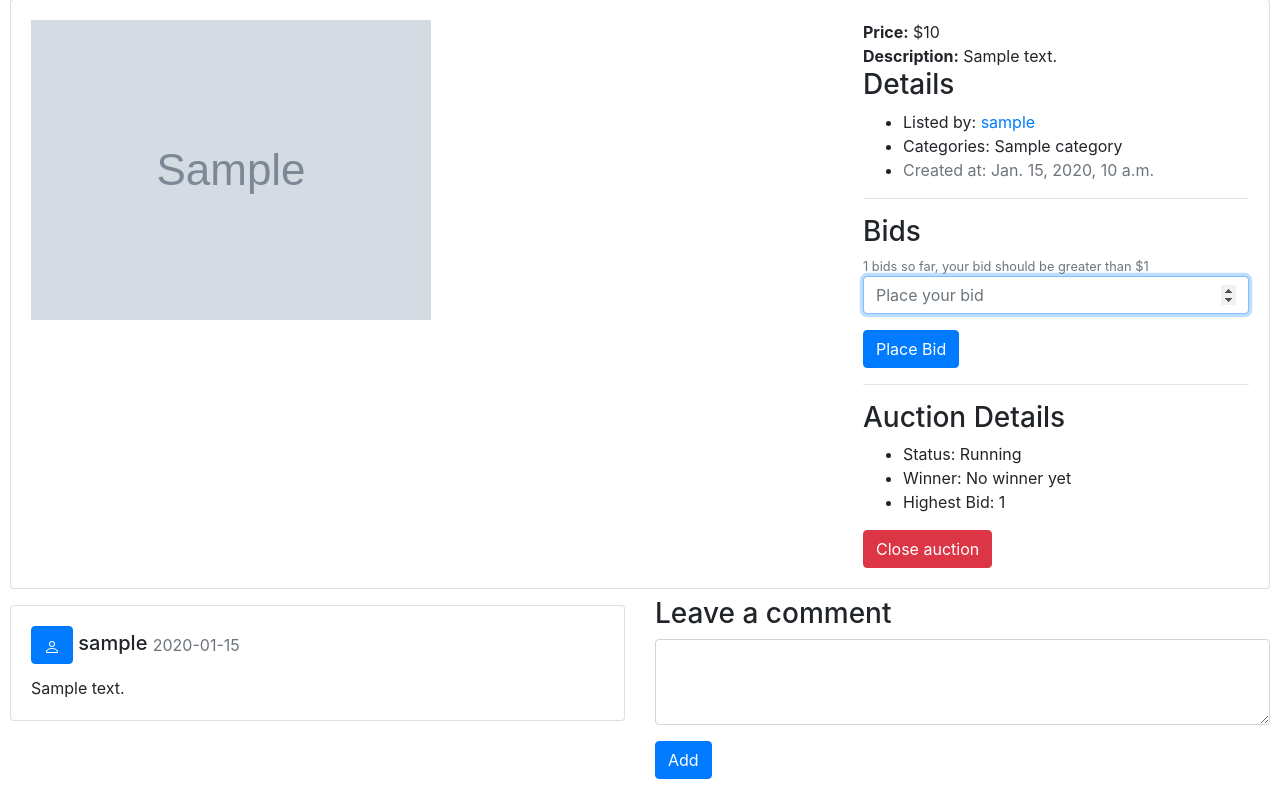
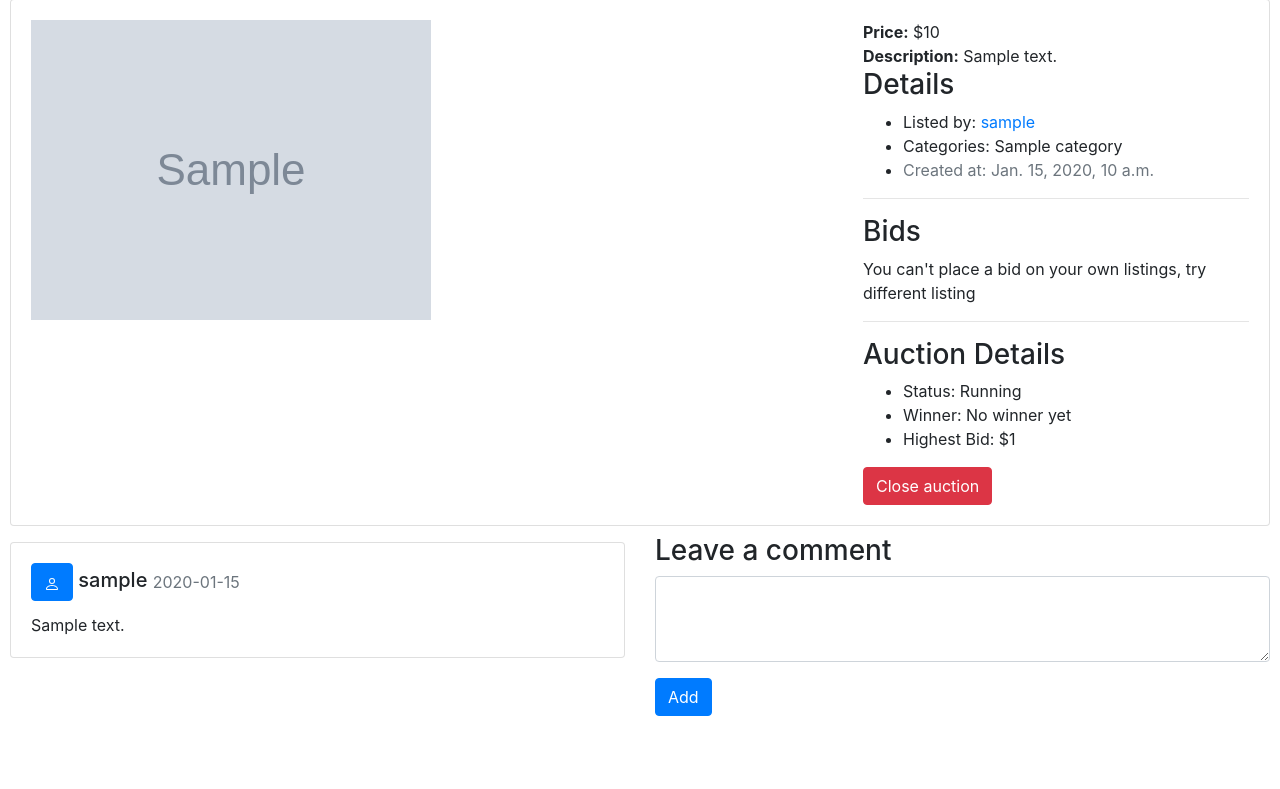
Before and after one commit to mohamedsaad308/commerce, a Django app: page /listing/1 in a window 1280 px wide. Shown: the part 256-1045 px from the top of the page. After the commit the page ends 972 px from the top, so only its background shows below. Run offline with Django 3.2, Linux system fonts and the light colour scheme; a user stored in the database is signed in; tables that the repository leaves empty hold one stand-in row (values such as "Sample post"); grey boxes marked "Sample" are stand-in pictures; some libraries are stand-ins or nearby versions.

Commit message:
hide the add bid part when it's the same user

```diff
--- a/auctions/templates/auctions/listing.html
+++ b/auctions/templates/auctions/listing.html
@@ -11,8 +11,8 @@
   >
     <path
       d="M16 8s-3-5.5-8-5.5S0 8 0 8s3 5.5 8 5.5S16 8 16 8zM1.173 8a13.133 13.133 0 0 1 1.66-2.043C4.12 4.668 5.88 3.5 8 3.5c2.12 0 3.879 1.168 5.168 2.457A13.133 13.133 0 0 1 14.828 8c-.058.087-.122.183-.195.288-.335.48-.83 1.12-1.465 1.755C11.879 11.332 10.119 12.5 8 12.5c-2.12 0-3.879-1.168-5.168-2.457A13.134 13.134 0 0 1 1.172 8z"
-    ></path>
-    <path d="M8 5.5a2.5 2.5 0 1 0 0 5 2.5 2.5 0 0 0 0-5zM4.5 8a3.5 3.5 0 1 1 7 0 3.5 3.5 0 0 1-7 0z"></path>
+    />
+    <path d="M8 5.5a2.5 2.5 0 1 0 0 5 2.5 2.5 0 0 0 0-5zM4.5 8a3.5 3.5 0 1 1 7 0 3.5 3.5 0 0 1-7 0z" />
   </svg>
   Watchlist
 </a>
@@ -32,11 +32,12 @@
       </div>
 
       <div class="col-md-4">
+        <div class="product-details">
           <b>Price:</b>
-        ${{listing.price}}
+          ${{ listing.price }}
           <br />
           <b>Description:</b>
-        {{listing.description}}
+          {{ listing.description }}
           <br />
           <h3>Details</h3>
           <ul>
@@ -48,18 +49,22 @@
             <li><p class="text-muted">Created at: {{listing.created_at}}</p></li>
           </ul>
           <hr />
+        </div>
+        <div class="add-bid">
           {% if listing.active %}
           <h3>Bids</h3>
-        {% if listing.listing_bids.count %}
+          {% if listing.user == request.user %}
+          <p>You can't place a bid on your own listings, try different listing</p>
+          {% else %}
+          <form action="{% url 'create-bid' listing.id %}" method="post">
+            {% csrf_token %} {% if listing.listing_bids.count %}
             <small class="form-text text-muted"
-          >{{ listing.listing_bids.count }} bids so far, your bid should be greater than ${{ last_bid_value }}</small
+              >{{ listing.listing_bids.count }} bids so far, your bid should be greater than ${{ last_bid_value
+              }}</small
             >
             {% else %}
             <small class="form-text text-muted">No bids so far, your bid should be at least ${{ listing.price }}</small>
             {% endif %}
-
-        <form action="{% url 'create-bid' listing.id %}" method="post">
-          {% csrf_token %}
             <div class="form-group">
               <input
                 autofocus=""
@@ -76,13 +81,16 @@
             </div>
             <input class="btn btn-primary" type="submit" value="Place Bid" />
           </form>
+          {% endif %}
           <hr />
+        </div>
+
         <div class="auction">
           <h3>Auction Details</h3>
           <ul>
             <li>Status: Running</li>
             <li>Winner: No winner yet</li>
-            <li>Highest Bid: {{ last_bid_value }}</li>
+            <li>Highest Bid: ${{ last_bid_value }}</li>
           </ul>
           {% if listing.user == request.user %}
           <a href="{% url 'close-auction' listing.id %}" class="btn btn-danger">Close auction</a>
@@ -95,7 +103,7 @@
           <ul>
             <li>Status: Closed</li>
             <li>Winner: {{ winner }}</li>
-            <li>Highest Bid: {{ last_bid_value }}</li>
+            <li>Highest Bid: ${{ last_bid_value }}</li>
           </ul>
         </div>
         {% endif %}
@@ -122,7 +130,7 @@
               >
                 <path
                   d="M8 8a3 3 0 1 0 0-6 3 3 0 0 0 0 6zm2-3a2 2 0 1 1-4 0 2 2 0 0 1 4 0zm4 8c0 1-1 1-1 1H3s-1 0-1-1 1-4 6-4 6 3 6 4zm-1-.004c-.001-.246-.154-.986-.832-1.664C11.516 10.68 10.289 10 8 10c-2.29 0-3.516.68-4.168 1.332-.678.678-.83 1.418-.832 1.664h10z"
-                ></path>
+                />
               </svg>
             </button>
             {{ comment.user }}
--- a/auctions/views.py
+++ b/auctions/views.py
@@ -124,9 +124,8 @@ def create_bid(request, id):
 
         bid = Bid(bid_value=current_bid_value, listing_id=id, user=request.user)
         bid.save()
-        if request.session["message"]:
-            del request.session["message"]
-        return redirect('show-listing', id)
+        request.session.pop("message", None)
+    return redirect('show-listing', id)
 
 @login_required
 def close_auction(request, id):
```
Lines whose indentation alone changed are shown as unchanged.
